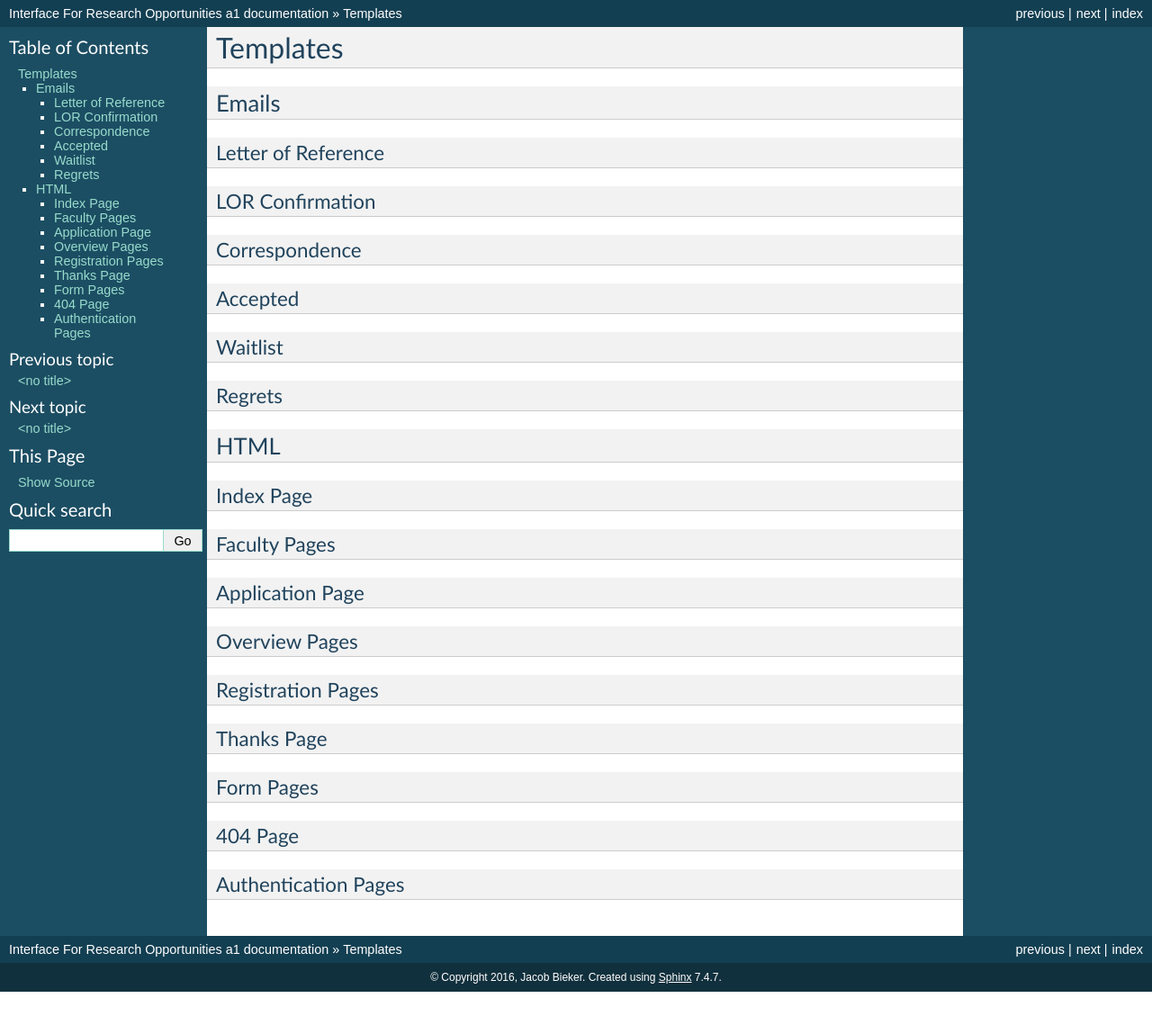
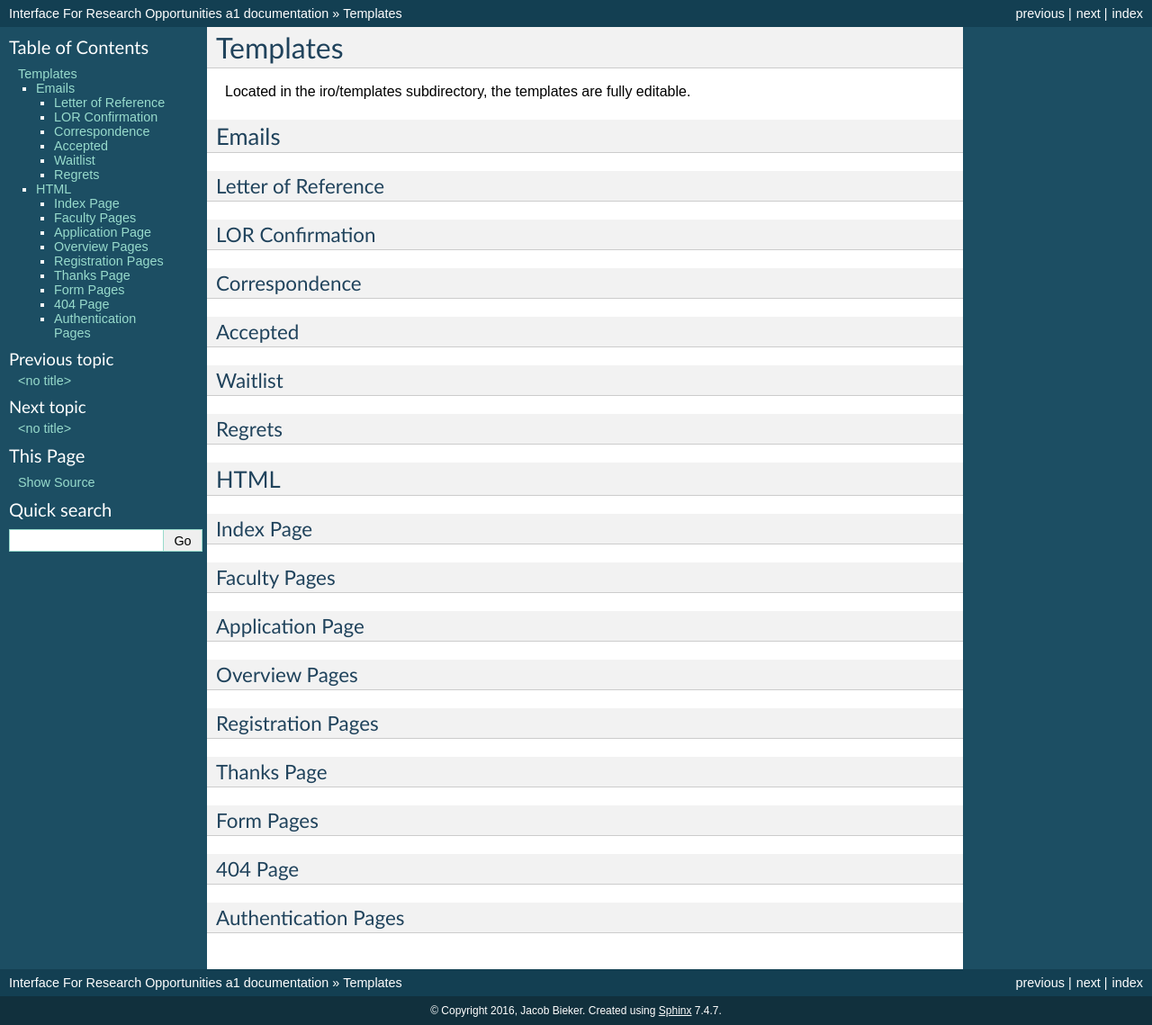
Before and after one commit to UO-SPUR/reu_utility, a Sphinx documentation site: the page built from docs/templates.rst, in a window 1280 px wide. Shown: the whole page at 90% size. Built offline with Sphinx 7.4.7, drawn with Linux system fonts in a browser that asks for light colours; before the commit the page ends 1102 px from its top, so only the background shows below that.

Commit message:
Update docs

```diff
--- a/docs/templates.rst
+++ b/docs/templates.rst
@@ -1,5 +1,7 @@
 Templates
 =========
+
+Located in the iro/templates subdirectory, the templates are fully editable.
 
 .. _template-email:
 Emails
```
